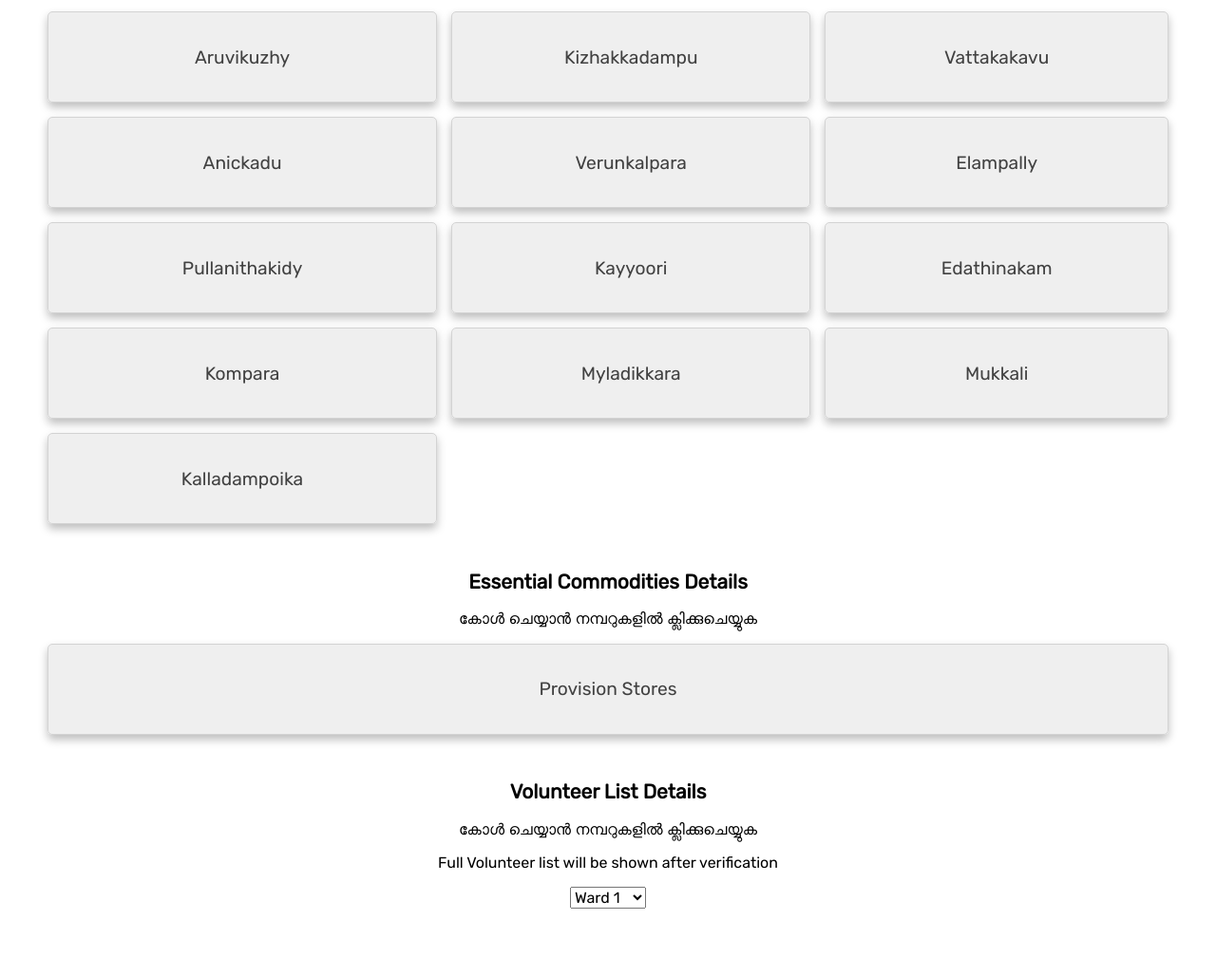
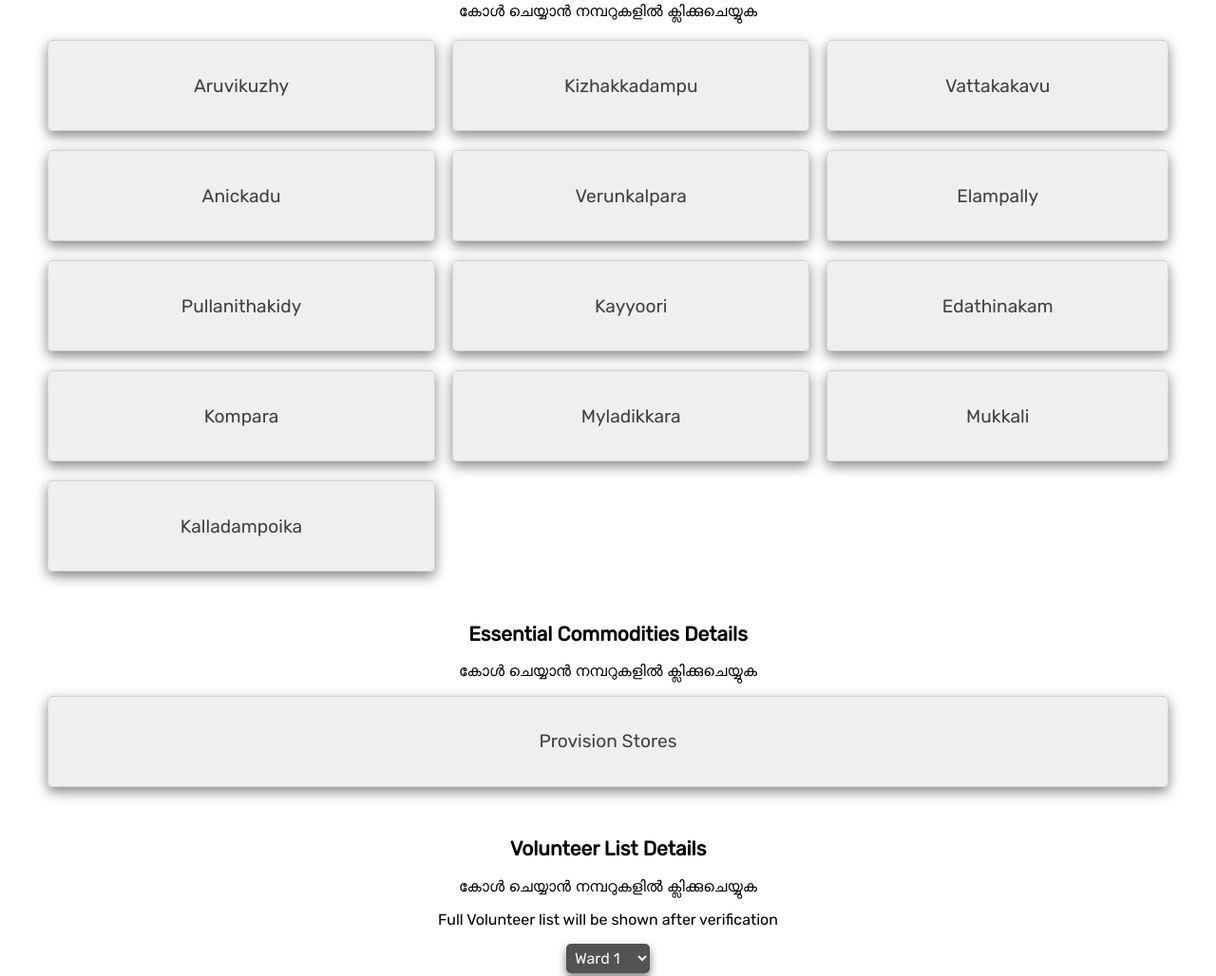
Before and after one commit to navaneeth-ashok/covidHelpdeskPanchayat, a plain HTML site: page index.html in a window 1280 px wide. Shown: the part 1568-2596 px from the top of the page at 95% size. Drawn offline with nearby package versions, Linux system fonts and the light colour scheme; a web font is replaced by a local one.

Commit message:
Updated shadows

```diff
--- a/styles/style.css
+++ b/styles/style.css
@@ -72,6 +72,7 @@ h2 {
 
 #header {
   background-color: rgb(247, 245, 245);
+  box-shadow: 0px 5px 20px grey;
 }
 
 #site-name img {
@@ -165,13 +166,13 @@ ul.menu.lang {
 .grid-container {
   display: grid;
   grid-template-columns: auto auto auto;
-  grid-column-gap: 15px;
+  grid-column-gap: 18px;
 }
 
 .grid-container-2 {
   display: grid;
   grid-template-columns: auto auto auto;
-  grid-column-gap: 15px;
+  grid-column-gap: 18px;
 }
 
 .grid-expanded {
@@ -185,10 +186,10 @@ ul.menu.lang {
   font-size: 1.2em;
   text-align: center;
   margin-top: 5px;
-  margin-bottom: 10px;
+  margin-bottom: 15px;
   border-radius: 5px;
   border: 1px solid rgb(211, 211, 211);
-  box-shadow: 0px 5px 10px rgb(190, 190, 190);
+  box-shadow: 0px 5px 13px rgb(134, 134, 134);
   color: #414141;
 }
 
@@ -278,6 +279,15 @@ h4 {
 
 .grid-container a {
   font-size: 0.9em;
+}
+
+#wardselector {
+  background-color: rgb(83, 83, 83);
+  color: whitesmoke;
+  border-radius: 5px;
+  border: none;
+  padding: 5px;
+  box-shadow: 0px 5px 10px grey;
 }
 @media screen and (max-width: 1200px) {
   #site-name {
```
Also changed, not shown: images/favicon.ico (added).
